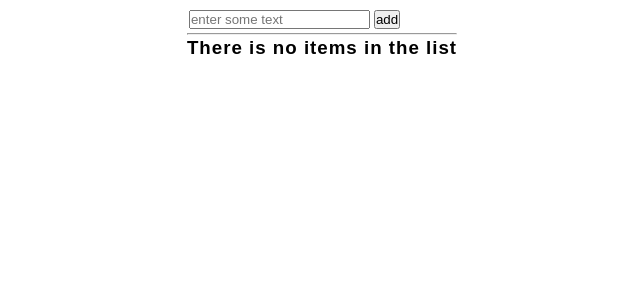
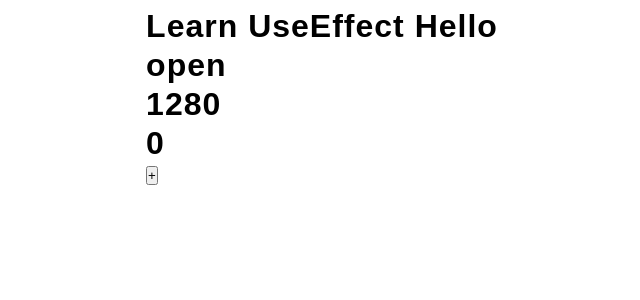
Before and after one commit to adakamahesh/react, a React (Create React App) app: page / in a window 1280 px wide. Shown: the top 300 px of the page, without its empty margins (318-958 px from the left). Built offline with nearby package versions, Linux system fonts and the light colour scheme.

Commit message:
add useEffect hooks

```diff
--- a/src/index.js
+++ b/src/index.js
@@ -8,7 +8,8 @@ import "./index.css";
 // import UseState2 from './use-state-hooks/UseState2'
 // import UseStateex1 from './use-state-hooks/UseState-ex-1'
 // import UseStateex2 from './use-state-hooks/UseState-ex-2'
-import UseStateex3 from './use-state-hooks/UseState-ex-3'
+// import UseStateex3 from './use-state-hooks/UseState-ex-3'
+import UseEffect from './useEffect-hooks/useeffect'
 
 const root = ReactDOM.createRoot(document.getElementById('root'));
 
@@ -21,7 +22,8 @@ setInterval(()=>{
       {/* <UseState2/> */}
       {/* <UseStateex1/> */}
       {/* <UseStateex2/> */}
-      <UseStateex3/>
+      {/* <UseStateex3/> */}
+      <UseEffect/>
     </React.StrictMode>
   );
 },1000)
--- /dev/null
+++ b/src/useEffect-hooks/useeffect.jsx
@@ -0,0 +1,34 @@
+import React,{useEffect,useState} from 'react'
+
+const Final = () => {
+    const [count,setcount]=useState(0);
+    const [toggle,settoggle]=useState(true);
+    const [pagewidth,setpagewidth]=useState(window.innerWidth);
+
+    useEffect(() => {
+    //   first
+    const resizeHandler= ()=>{
+      setpagewidth(window.innerWidth)
+    };
+    window.addEventListener('resize',resizeHandler)
+    console.log("Hello I am coming from useeffect",count);
+    return ()=>{
+      console.log("i am removing");
+      window.removeEventListener('resize',resizeHandler);
+    };
+    });
+
+  return (
+    <div>
+        <h1>Learn UseEffect Hello</h1>
+        <h1 onClick={()=> settoggle(!toggle)}>{toggle ? "open" :"close"}</h1>
+        <h1>{pagewidth}</h1>
+        <h1>{count}</h1>
+        <button onClick={()=>{
+            setcount(count+1);
+        }}>+</button>
+    </div>
+  );
+};
+
+export default Final
```
